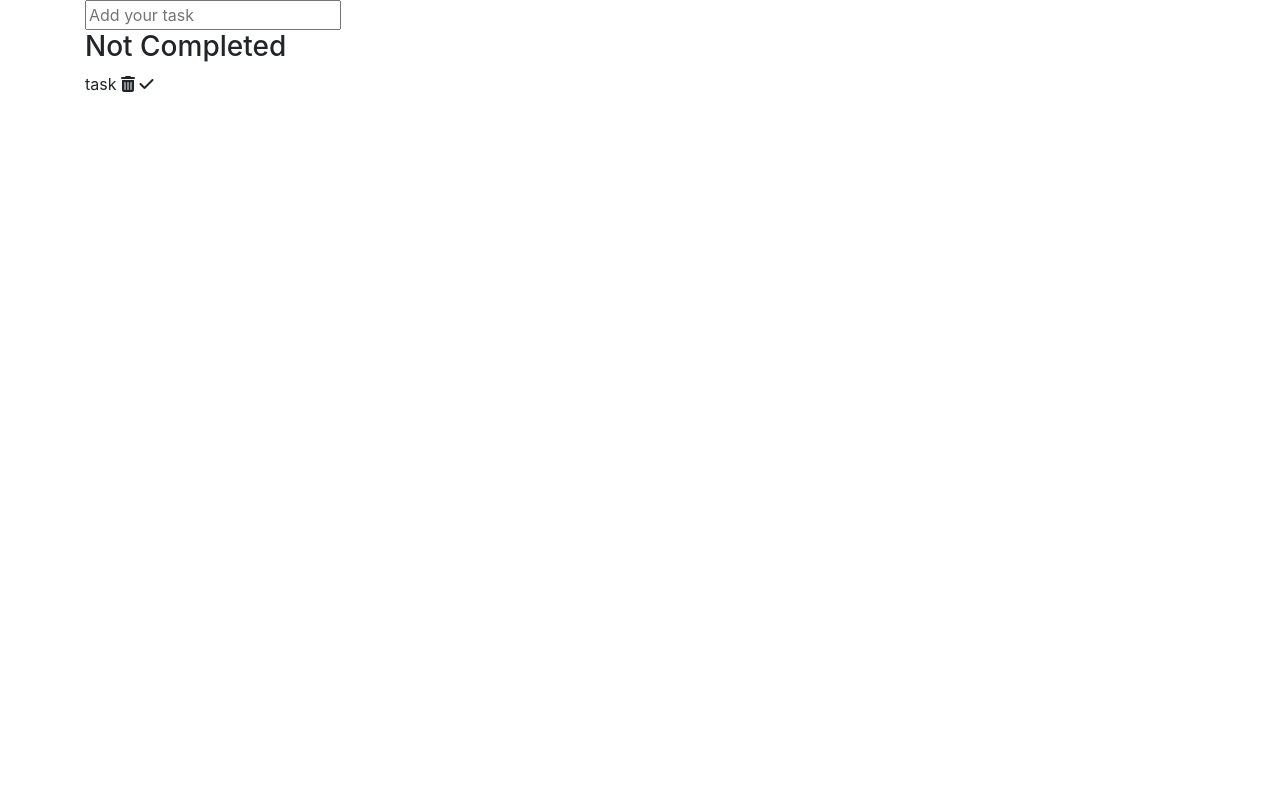
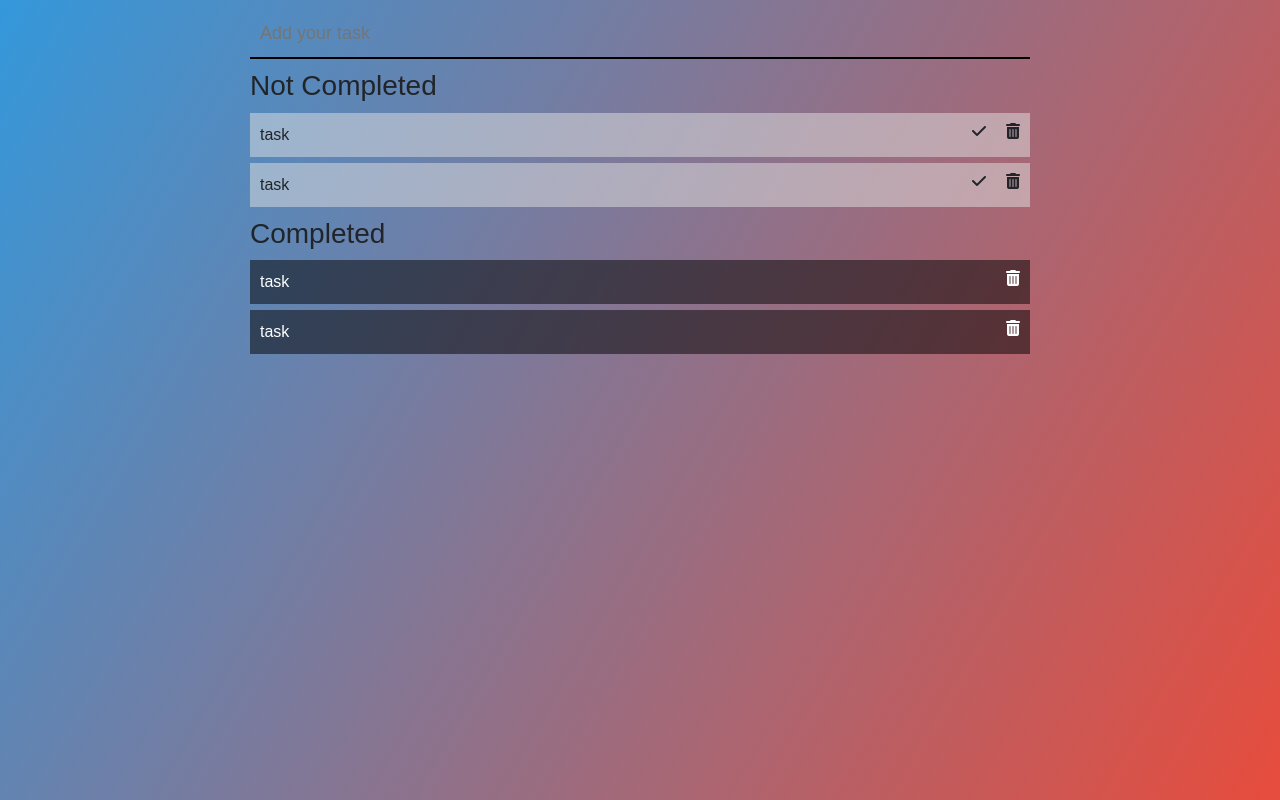
Before and after one commit to prem2597/To-do-app, a plain HTML site: page index.html in a window 1280 px wide. Drawn offline with nearby package versions, Linux system fonts and the light colour scheme.

Commit message:
CSS commit

```diff
--- a/index.html
+++ b/index.html
@@ -5,6 +5,51 @@
         <meta charset="utf-8">
         <script src="https://kit.fontawesome.com/858598cdc1.js" crossorigin="anonymous"></script>
         <title>Prem's|To-Do</title>
+        <style>
+            * {
+                margin: 0;
+                padding: 0;
+                font-family: Arial, Helvetica, sans-serif;
+                box-sizing: border-box;
+            }
+            body {
+                background-image: linear-gradient(120deg,#3498db,#e74c3c);
+                min-height: 100vh;
+            }
+            .container {
+                max-width: 800px;
+                margin: auto;
+                padding: 10px;
+            }
+            .txtb {
+                width: 100%;
+                border: none;
+                border-bottom: 2px solid #000000;
+                background: none;
+                padding: 10px;
+                outline: none;
+                font-size: 18px;
+            }
+            h3 {
+                margin: 10px 0;
+            }
+            .task {
+                width: 100%;
+                background: rgba(225, 225, 225, 0.5);
+                padding: 10px;
+                margin: 6px 0;
+                overflow: hidden;
+            }
+            .task i{
+                float: right;
+                margin-left: 20px;
+                cursor: pointer;
+            }
+            .comp .task{
+                background: rgba(0, 0, 0, 0.5);
+                color: #fff;
+            }
+        </style>
     </head>
     <body>
         <div class="container">
@@ -16,6 +61,25 @@
                     <i class="fas fa-trash-alt"></i>
                     <i class="fas fa-check"></i>
                 </div>
+
+                <div class="task">
+                    task
+                    <i class="fas fa-trash-alt"></i>
+                    <i class="fas fa-check"></i>
+                </div>
+            </div>
+
+            <div class="comp">
+                <h3>Completed</h3>
+                <div class="task">
+                    task
+                    <i class="fas fa-trash-alt"></i>
+                </div>
+
+                <div class="task">
+                    task
+                    <i class="fas fa-trash-alt"></i>
+                </div>
             </div>
         </div>
     </body>
```
